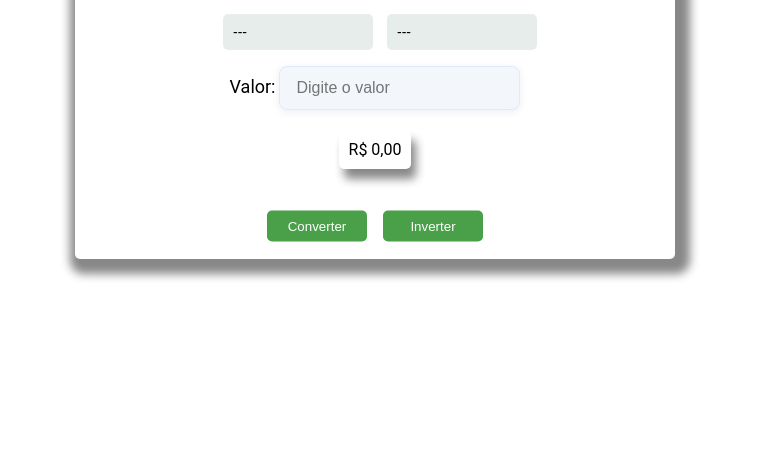
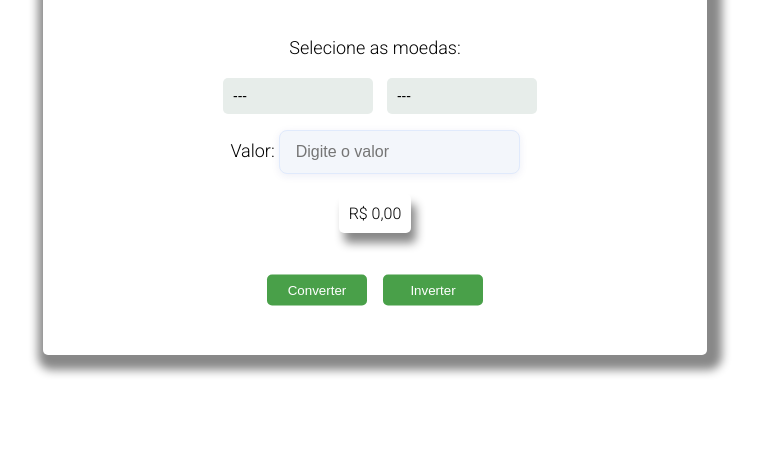
Before and after one commit to gil-gomes/conversor-de-moedas, a plain HTML site: page index.html in a window 1280 px wide. Shown: the part 349-800 px from the top of the page, without its empty margins (265-1024 px from the left). Drawn offline with Linux system fonts and the light colour scheme; some packages are replaced by stand-ins of ours; a script that the page names is missing.

Commit message:
Ajustes de layout no card de converção

```diff
--- a/css/index.css
+++ b/css/index.css
@@ -1,3 +1,5 @@
+@import url("https://fonts.googleapis.com/css2?family=Roboto:wght@300&display=swap");
+
 .input-value input[type="number"] {
   padding: 12px 16px;
   border-radius: 8px;
@@ -15,7 +17,6 @@
   outline: none;
   box-shadow: 0 4px 16px rgba(31, 38, 135, 0.12);
 }
-@import url("https://fonts.googleapis.com/css2?family=Roboto:wght@300&display=swap");
 
 body {
   font-family: "Roboto", sans-serif;
@@ -36,8 +37,6 @@ main {
 
 .panel {
   width: 600px;
-  height: 400px;
-  box-shadow: 5px 5px 10px 10px #888888;
   border-radius: 5px;
 }
 
@@ -48,8 +47,6 @@ main {
 .form label {
   font-size: 18px;
 }
-
-
 
 .form select {
   appearance: none;
@@ -100,3 +97,11 @@ main {
   cursor: pointer;
   transform: translateY(50%);
 }
+
+@media (min-width: 768px) {
+  .panel {
+    box-shadow: 5px 5px 10px 10px #888888;
+    min-height: 400px;
+    padding: 32px;
+  }
+}
--- a/index.html
+++ b/index.html
@@ -15,7 +15,7 @@
         </div>
 
         <div class="form d-flex">
-          <label>Selecione as Moedas:</label>
+          <label>Selecione as moedas:</label>
 
           <div class="select">
             <select name="money1" id="select-money"></select>
@@ -23,7 +23,14 @@
 
           <div class="input-value">
             <label for="input-value">Valor:</label>
-            <input type="number" id="input-value" name="input-value" min="0" step="any" placeholder="Digite o valor" />
+            <input
+              type="number"
+              id="input-value"
+              name="input-value"
+              min="0"
+              step="any"
+              placeholder="Digite o valor"
+            />
           </div>
 
           <div id="result">
```
